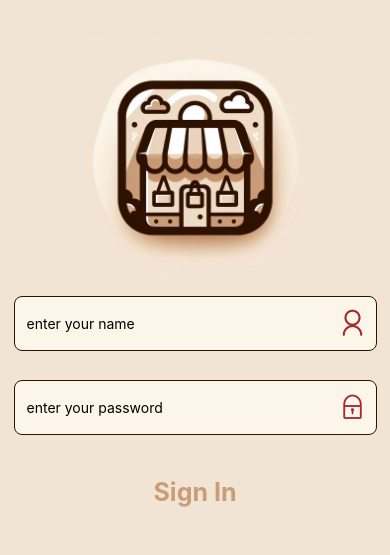
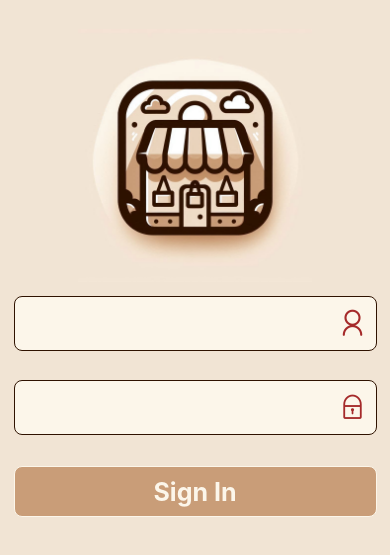
Before and after one commit to brrna/DukkanApp, a React Native app: screen /LoginScreen in a window 390 px wide. Shown: the part 141-696 px from the top of the page. Built offline with nearby package versions, Linux system fonts and the light colour scheme.

Commit message:
component designed, formik added

```diff
--- a/components/MyButton.js
+++ b/components/MyButton.js
@@ -3,13 +3,14 @@ import React from 'react'
 import { useNavigation } from '@react-navigation/native'
 import { heightPercentageToDP as hp, widthPercentageToDP as wp } from 'react-native-responsive-screen'
 
-const MyButton = ({onPress}) => {
+const MyButton = ({ onPress }) => {
 
   const navigation = useNavigation();
 
   return (
     <View style={styles.frame} >
       <Pressable
+        style={styles.button}
         onPress={onPress} >
         <Text style={styles.text} >Sign In</Text>
       </Pressable>
@@ -27,8 +28,18 @@ const styles = StyleSheet.create({
     justifyContent: "center",
     alignItems: "center"
   },
+  button: {
+    backgroundColor: "rgb(201, 157, 120)",
+    height: hp(6,5),
+    width: wp(93),
+    justifyContent: "center",
+    alignItems: "center",
+    borderRadius: wp(2),
+    borderColor: "rgb(252, 246, 234)",
+    borderWidth: 1
+  },
   text: {
-        color: "rgb(201, 157, 120)",
+    color: "rgb(252, 246, 234)",
     fontWeight: "bold",
     fontSize: hp(3)
   }
--- a/package.json
+++ b/package.json
@@ -18,6 +18,7 @@
     "expo": "~51.0.21",
     "expo-constants": "~16.0.2",
     "expo-status-bar": "~1.12.1",
+    "formik": "^2.4.6",
     "react": "18.2.0",
     "react-native": "0.74.3",
     "react-native-config": "^1.5.2",
--- a/pages/Login.js
+++ b/pages/Login.js
@@ -1,67 +1,41 @@
-import { SafeAreaView, StyleSheet, Image, Alert } from 'react-native'
-import React, { useState } from 'react'
+import { SafeAreaView, StyleSheet, Image, View } from 'react-native'
+import React from 'react'
 import { heightPercentageToDP as hp, widthPercentageToDP as wp } from 'react-native-responsive-screen'
 import MyInput from '../components/MyInput'
 import MyButton from '../components/MyButton'
 import { useNavigation } from '@react-navigation/native'
-import axios from 'axios'
-import {LOGIN_URL} from "@env"
+import { Formik } from 'formik'
 
 const Login = () => {
 
     const navigation = useNavigation();
-
-    const [userName, setUserName] = useState("");
-    const [password, setPassword] = useState("");
-
-    const handleLogin = async () => {
-        try {
-            const response = await fetch(LOGIN_URL, {
-                method: 'POST',
-                headers: {
-                    'Content-Type': 'application/json',
-                },
-                body: JSON.stringify({
-                    username: userName,
-                    password: password,
-                }),
-            });
-
-            const json = await response.json();
-
-            if (response.ok) {
-                console.log('Login successful:', json);
-                // Navigate to the next screen (e.g., Home)
-                navigation.replace('ProductsScreen');
-            } else {
-                Alert.alert('Login Failed', json.message || 'An error occurred');
-            }
-        } catch (error) {
-            console.error('Error during login:', error);
-            Alert.alert('Login Error', 'Something went wrong. Please try again later.');
-        }
-    }
-
 
     return (
         <SafeAreaView style={styles.container} >
             <Image
                 style={styles.image}
                 source={require("../assets/images/logo.jpeg")} />
-
+            <Formik
+                initialValues={{username: ' ', password: ' '}}
+                onSubmit={formValues => console.log(formValues) } >
+                {({handleSubmit, handleChange, values}) => (
+                    <View>
                         <MyInput
-                value={userName}
-                onChangeText={setUserName}
+                            value={values.username}
+                            onChangeText={handleChange("username")}
                             placeholder="enter your name"
                             name="user" />
                         <MyInput
-                value={password}
-                onChangeText={setPassword}
+                            value={values.password}
+                            onChangeText={handleChange("password")}
                             placeholder="enter your password"
                             name="lock" />
 
                         <MyButton
-                onPress={handleLogin} />
+                            onPress={handleSubmit} />
+                    </View>
+                )}
+            </Formik>
         </SafeAreaView>
     )
 }
```
Also changed, not shown: 1 other file (tests, documents, lock files or other folders). Lines whose indentation alone changed are shown as unchanged.
